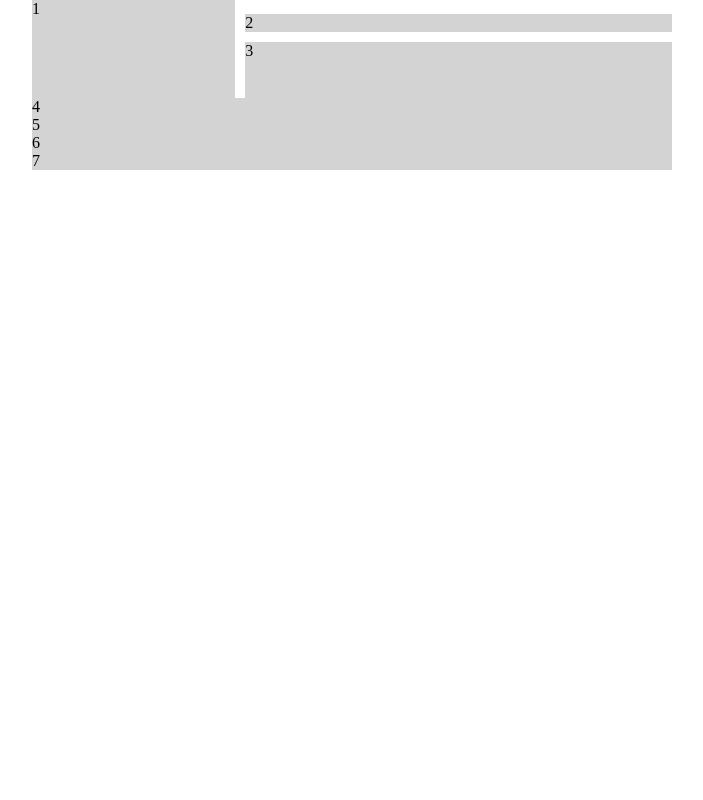
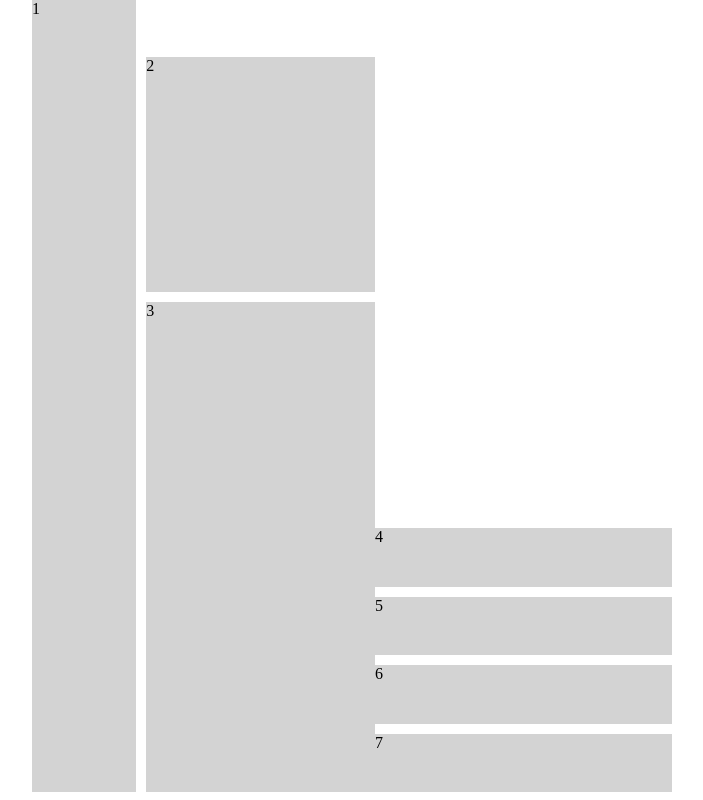
Before and after one commit to Addeballe/wu2-prob, a plain HTML site: page index.html in a window 1280 px wide. Shown: the whole page, without its empty margins (288-991 px from the left). Drawn offline with Linux system fonts and the light colour scheme.

Commit message:
removed areas because lack of experience

```diff
--- a/style.css
+++ b/style.css
@@ -6,19 +6,25 @@ body {
 }
 
 .comic {
-    grid-template-areas: 'top', 'bottom';
+    display: grid;
+    grid-template-rows: 33vh 33vh 33vh;
     width: 50vw;
-    height: 100vh;
 }
 
 .topcontainer {
     display: grid;
+    gap: 10px;
+    grid-row: 1 / span2;
     grid-template-columns: 1fr 1fr 1fr;
     grid-template-rows: 0.2fr 1fr 1fr 1fr;
-    gap: 10px;
-    grid-area: top;
+
 }
 
+.bottomcontainer {
+    display: grid;
+    gap: 10px;
+    grid-row: 3;
+}
 
 li {
     text-decoration: none;
```
